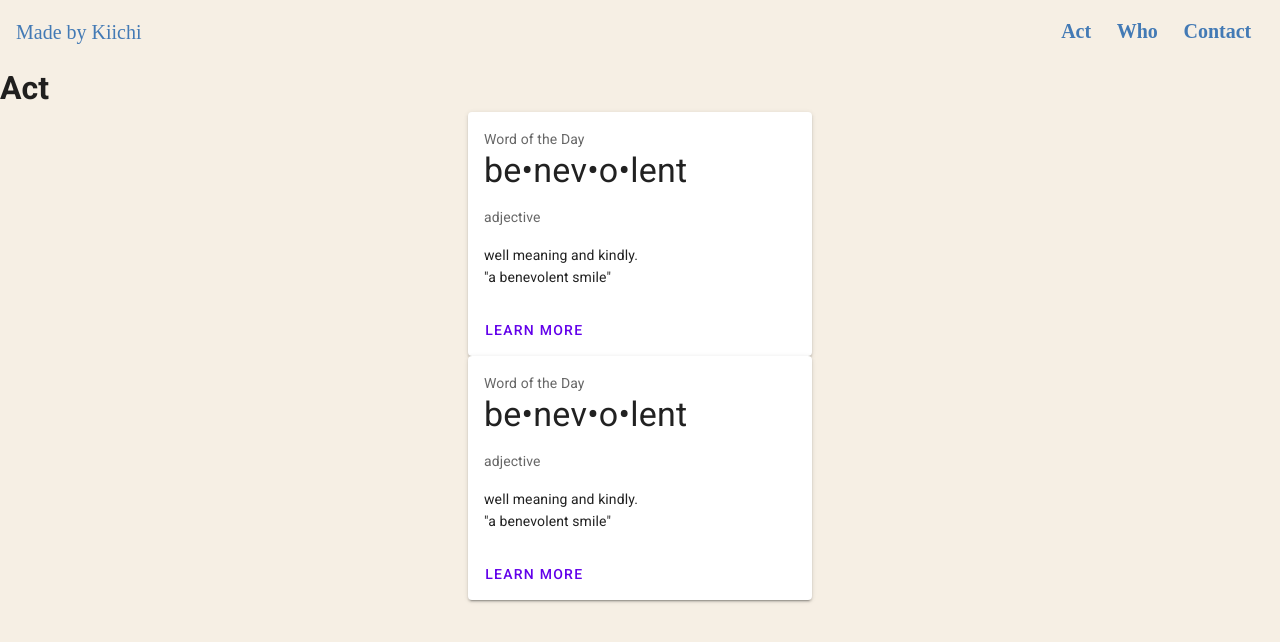
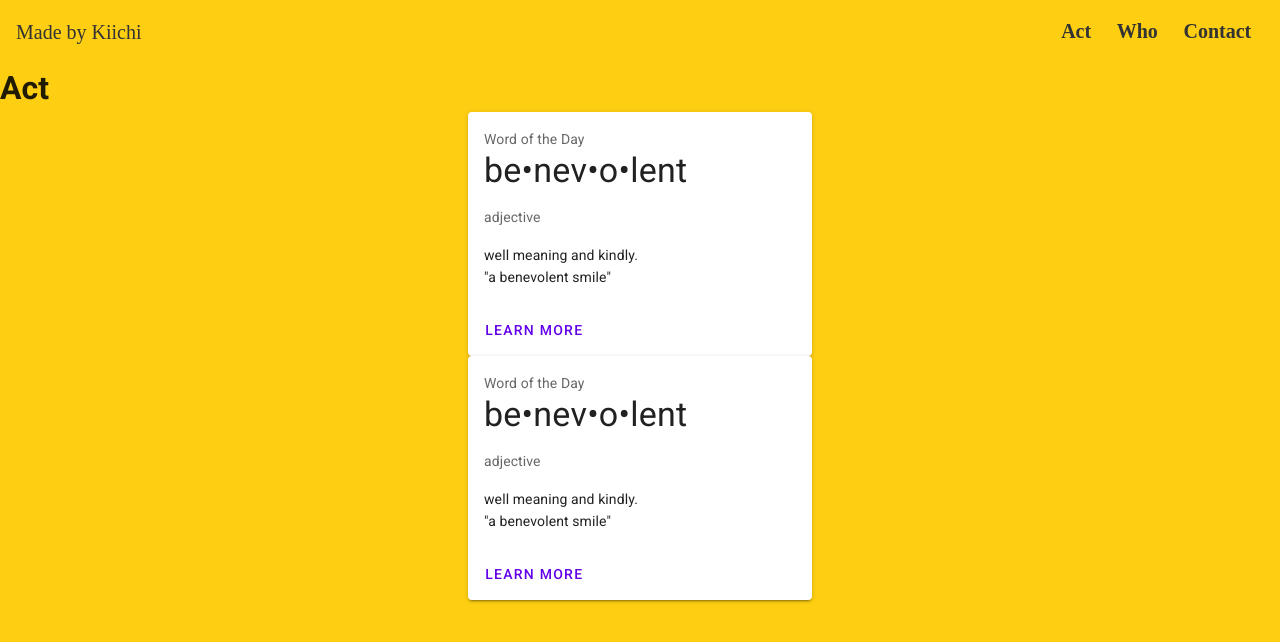
Before and after one commit to KiichiSugihara/made-by-kiichi, a Vue app: page /act in a window 1280 px wide. Shown: the top 642 px of the page. Built offline with nearby package versions, Linux system fonts and the light colour scheme; a web font is replaced by a local one.

Commit message:
modify: modify back-color

```diff
--- a/src/components/MKTopBar.vue
+++ b/src/components/MKTopBar.vue
@@ -1,6 +1,6 @@
 <template>
     <div>
-    <v-app-bar :color="barColor" :flat='flat' dark >
+        <v-app-bar :color="barColor" :flat="flat" dark>
             <router-link :to="{ name: 'home'}">
                 <v-toolbar-title class="title-button">Made by Kiichi</v-toolbar-title>
             </router-link>
@@ -11,9 +11,9 @@
             </router-link>
             <router-link :to="{ name: 'who'}">
                 <v-toolbar-title class="nav-button">Who</v-toolbar-title>
-      </router-link> <router-link :to="{ name: 'contact'}">
-        <v-toolbar-title class="nav-button">Contact
-        </v-toolbar-title>
+            </router-link>
+            <router-link :to="{ name: 'contact'}">
+                <v-toolbar-title class="nav-button">Contact</v-toolbar-title>
             </router-link>
         </v-app-bar>
     </div>
@@ -24,8 +24,8 @@ import Vue from 'vue'
 
 export default Vue.extend({
     data: () => ({
-    barColor: '#F6EFE4',
-    flat:true,
+        barColor: '#fdce12',
+        flat: true,
     }),
 })
 </script>
@@ -35,21 +35,24 @@ export default Vue.extend({
 
 .title-button {
     font-family: 'Mansalva', cursive;
-  color: #437ab5;
+    color: #333333;
 }
 // https://stackoverflow.com/questions/44808474/vue-router-how-to-remove-underline-from-router-link/56443074#56443074
-a {  text-decoration: none;}
+a {
+    text-decoration: none;
+}
 
 .nav-button {
-color: #437ab5;
+    color: #333333;
     font-family: 'Mansalva', cursive;
     display: block;
     line-height: 1.6rem;
     font-weight: 700;
-    outline: none!important;
-    padding: .4rem;
+    outline: none !important;
+    padding: 0.4rem;
     position: relative;
-    transition: color .25s cubic-bezier(.625,.125,.305,.875),opacity .25s cubic-bezier(.625,.125,.305,.875);
-padding: .675rem .8rem;
+    transition: color 0.25s cubic-bezier(0.625, 0.125, 0.305, 0.875),
+        opacity 0.25s cubic-bezier(0.625, 0.125, 0.305, 0.875);
+    padding: 0.675rem 0.8rem;
 }
 </style>>
--- a/src/styles/global.css
+++ b/src/styles/global.css
@@ -1,5 +1,3 @@
-
-html{
-  background-color: #F6EFE4;
-
+html {
+    background-color: #fdce12;
 }
--- a/src/views/Act.vue
+++ b/src/views/Act.vue
@@ -22,8 +22,7 @@ export default Vue.extend({
 </script>
 
 <style lang="scss" scoped>
-.content{
-  background-color: #F6EFE4;
+.content {
+    background-color: #fdce12;
 }
-
 </style>
--- a/src/views/Contact.vue
+++ b/src/views/Contact.vue
@@ -18,8 +18,7 @@ export default Vue.extend({
 </script>
 
 <style lang="scss" scoped>
-.content{
-  background-color: #F6EFE4;
+.content {
+    background-color: #fdce12;
 }
-
 </style>
--- a/src/views/Home.vue
+++ b/src/views/Home.vue
@@ -18,8 +18,7 @@ export default Vue.extend({
 })
 </script>
 <style lang="scss" scoped>
-.content{
-  background-color: #F6EFE4;
+.content {
+    background-color: #fdce12;
 }
-
 </style>
--- a/src/views/Who.vue
+++ b/src/views/Who.vue
@@ -18,8 +18,7 @@ export default Vue.extend({
 </script>
 
 <style lang="scss" scoped>
-.content{
-  background-color: #F6EFE4;
+.content {
+    background-color: #fdce12;
 }
-
 </style>
```
Lines whose indentation alone changed are shown as unchanged.
